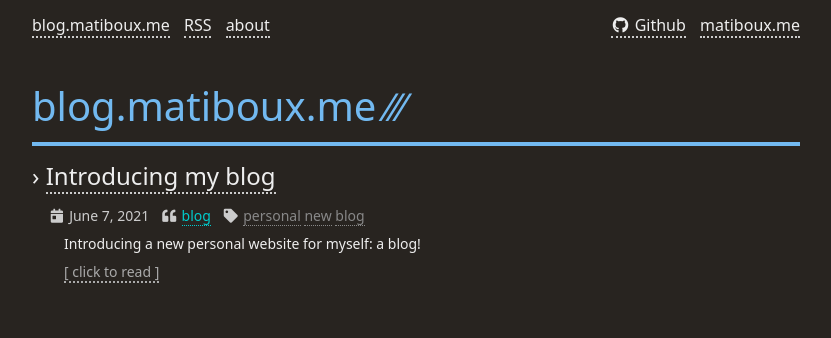
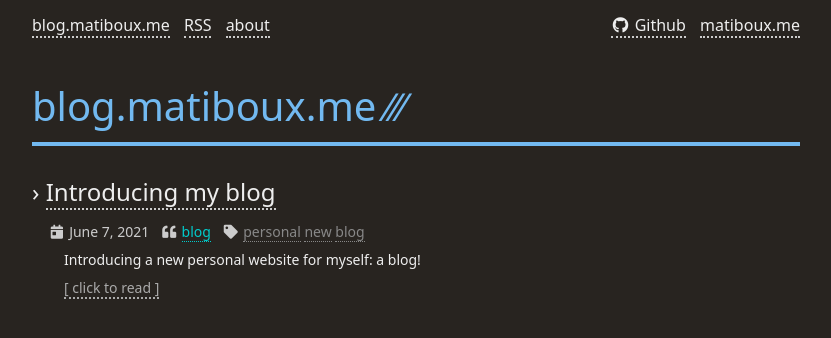
Before and after one commit to matiboux/blog-old.matiboux.me, a Jekyll site: the page built from index.html, in a window 1280 px wide. Shown: the top 338 px of the page, without its empty margins (224-1055 px from the left). Built offline with Jekyll 4.4.1, drawn with Linux system fonts in a browser that asks for light colours.

Commit message:
Increase the margin between website title and list of posts

```diff
--- a/assets/style.css
+++ b/assets/style.css
@@ -54,7 +54,7 @@ ul { list-style: "- " }
 	word-break: break-word;
 }
 #main h1.color-red { color: #e00; border-color: #e00 }
-#main h1#title { color: #8af; border-color: #8af; animation: title-color-animation 5s infinite }
+#main h1#title { margin-bottom: 2rem; color: #8af; border-color: #8af; animation: title-color-animation 5s infinite }
 
 @keyframes title-color-animation {
 	0% { color: #6af; border-color: #6af }
```
